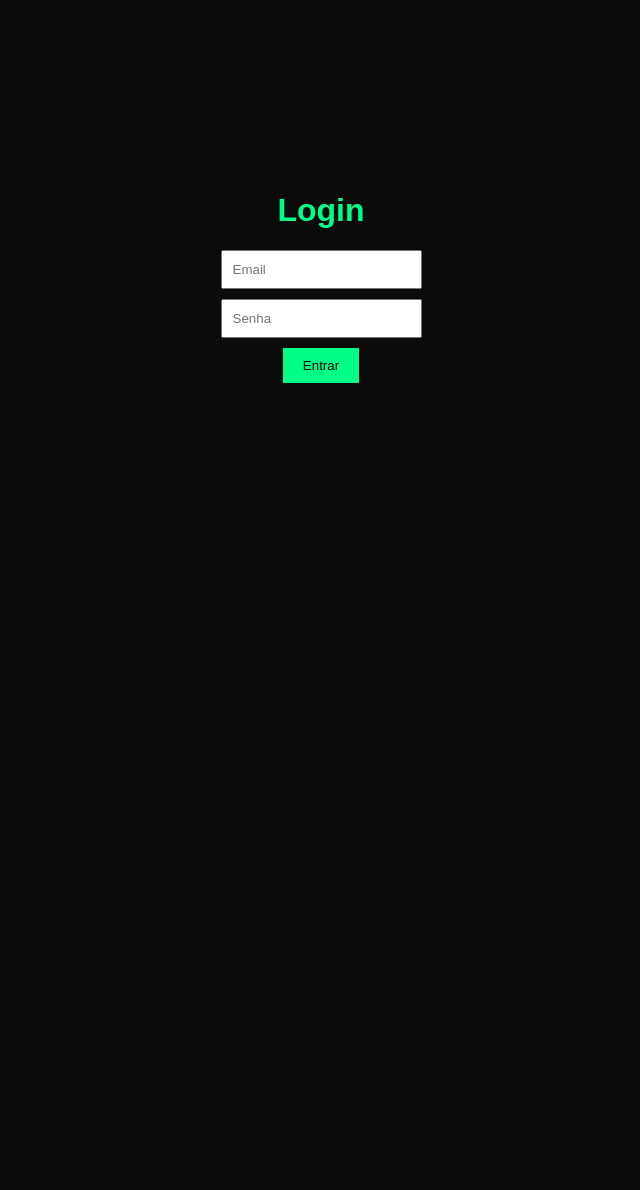
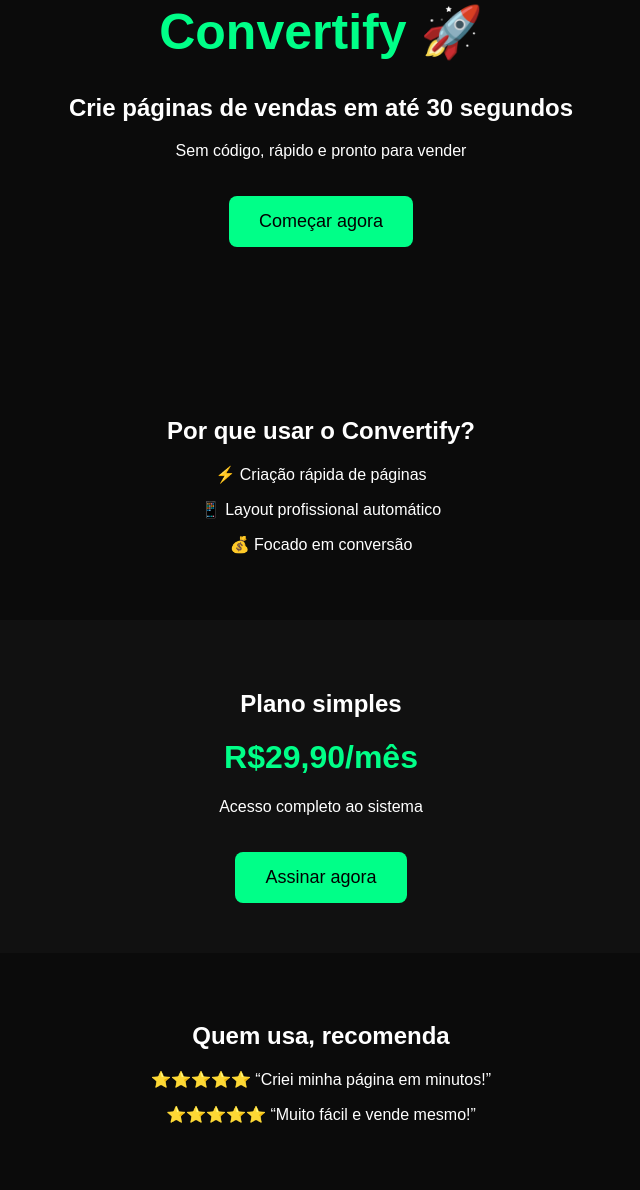
Before and after one commit to leetauzbr-ui/convertify, a plain HTML site: page index.html in a window 1280 px wide. Shown: the part 131-1321 px from the top of the page, without its empty margins (319-959 px from the left). Before the commit the page ends 816 px from the top, so only its background shows below. Drawn offline with Linux system fonts and the light colour scheme.

Commit message:
Update index.html

```diff
--- a/index.html
+++ b/index.html
@@ -1,20 +1,52 @@
 <!DOCTYPE html>
 <html>
 <head>
-  <title>Login - Convertify</title>
+  <title>Convertify</title>
 </head>
 
-<body style="background:#0b0b0b;color:#00ff88;font-family:sans-serif;display:flex;justify-content:center;align-items:center;height:100vh;">
+<body style="margin:0;font-family:sans-serif;background:#0b0b0b;color:white;">
 
-  <div style="text-align:center;">
-    <h1>Login</h1>
+  <!-- HERO -->
+  <div style="text-align:center;padding:100px 20px;">
+    <h1 style="font-size:50px;color:#00ff88;">Convertify 🚀</h1>
+    <h2>Crie páginas de vendas em até 30 segundos</h2>
+    <p>Sem código, rápido e pronto para vender</p>
 
-    <input placeholder="Email" style="display:block;margin:10px;padding:10px;">
-    <input type="password" placeholder="Senha" style="display:block;margin:10px;padding:10px;">
+    <a href="/login.html">
+      <button style="margin-top:20px;padding:15px 30px;background:#00ff88;color:#000;border:none;font-size:18px;border-radius:8px;">
+        Começar agora
+      </button>
+    </a>
+  </div>
 
-    <button style="padding:10px 20px;background:#00ff88;color:#000;border:none;">
-      Entrar
-    </button>
+  <!-- BENEFÍCIOS -->
+  <div style="text-align:center;padding:50px;">
+    <h2>Por que usar o Convertify?</h2>
+
+    <p>⚡ Criação rápida de páginas</p>
+    <p>📱 Layout profissional automático</p>
+    <p>💰 Focado em conversão</p>
+  </div>
+
+  <!-- PREÇO -->
+  <div style="text-align:center;padding:50px;background:#111;">
+    <h2>Plano simples</h2>
+    <h1 style="color:#00ff88;">R$29,90/mês</h1>
+    <p>Acesso completo ao sistema</p>
+
+    <a href="/login.html">
+      <button style="margin-top:20px;padding:15px 30px;background:#00ff88;color:#000;border:none;font-size:18px;border-radius:8px;">
+        Assinar agora
+      </button>
+    </a>
+  </div>
+
+  <!-- PROVA SOCIAL -->
+  <div style="text-align:center;padding:50px;">
+    <h2>Quem usa, recomenda</h2>
+
+    <p>⭐⭐⭐⭐⭐ “Criei minha página em minutos!”</p>
+    <p>⭐⭐⭐⭐⭐ “Muito fácil e vende mesmo!”</p>
   </div>
 
 </body>
```
